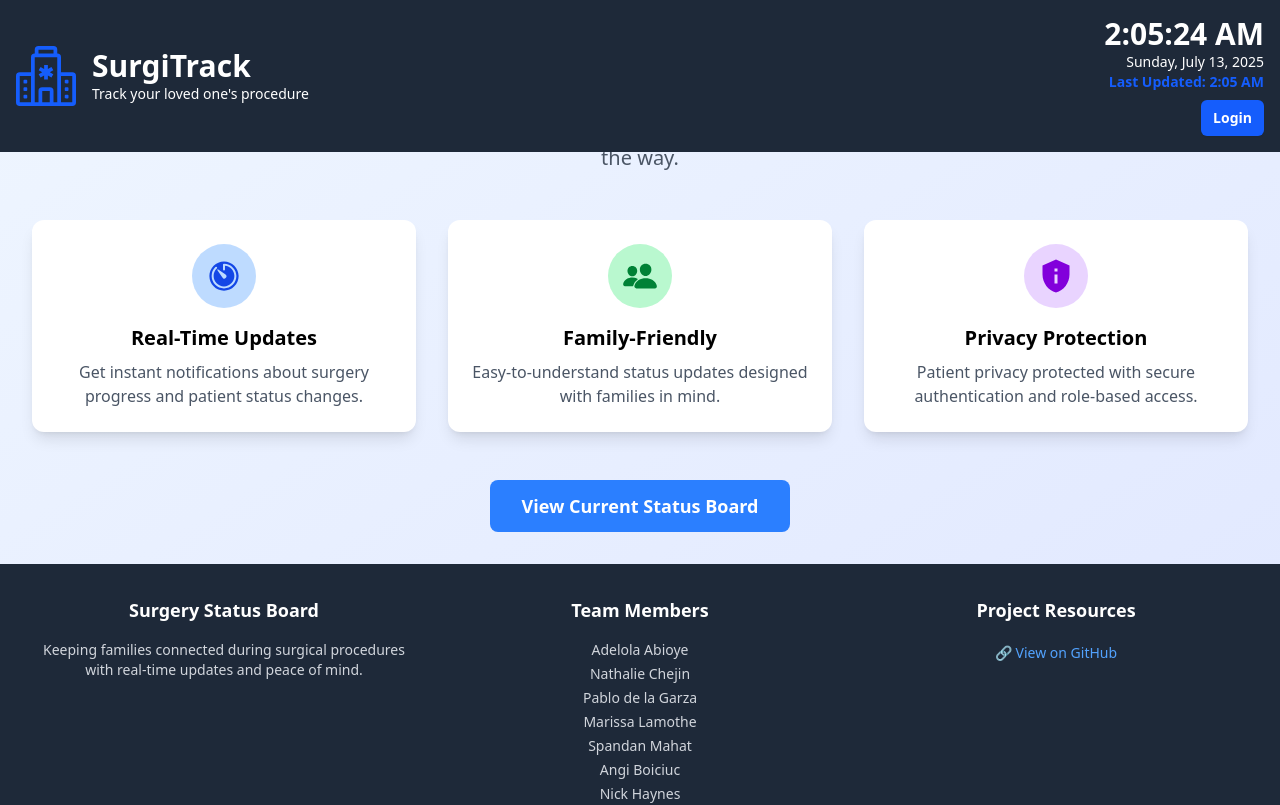
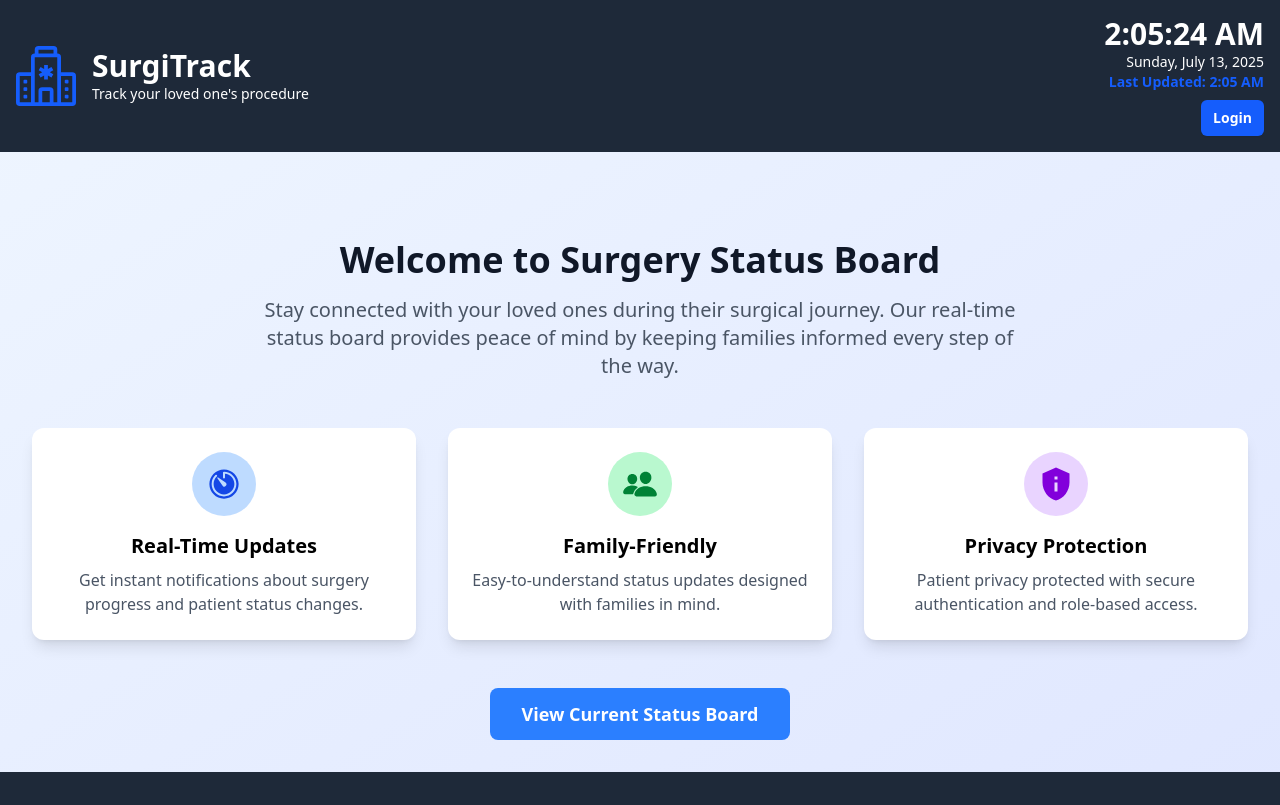
Before and after one commit to chingu-voyages/V56-tier3-team-36, a React (Vite) app in the folder client/: page /home in a window 1280 px wide. Shown: the top 805 px of the page. Built offline with nearby package versions, Linux system fonts and the light colour scheme.

Commit message:
added top margin to allow space for the home component

```diff
--- a/client/src/pages/Home.jsx
+++ b/client/src/pages/Home.jsx
@@ -15,7 +15,7 @@
 
   return (
     <>
-      <main className='max-w-7xl mx-auto px-4 sm:px-6 lg:px-8 py-8'>
+      <main className='max-w-7xl mx-auto px-4 pt-60 sm:px-6 lg:px-8 py-8'>
         <div id="home">
           <div className="text-center mb-12">
             <h2 className="text-4xl font-bold text-gray-900 mb-4">Welcome to Surgery Status Board</h2>
```
